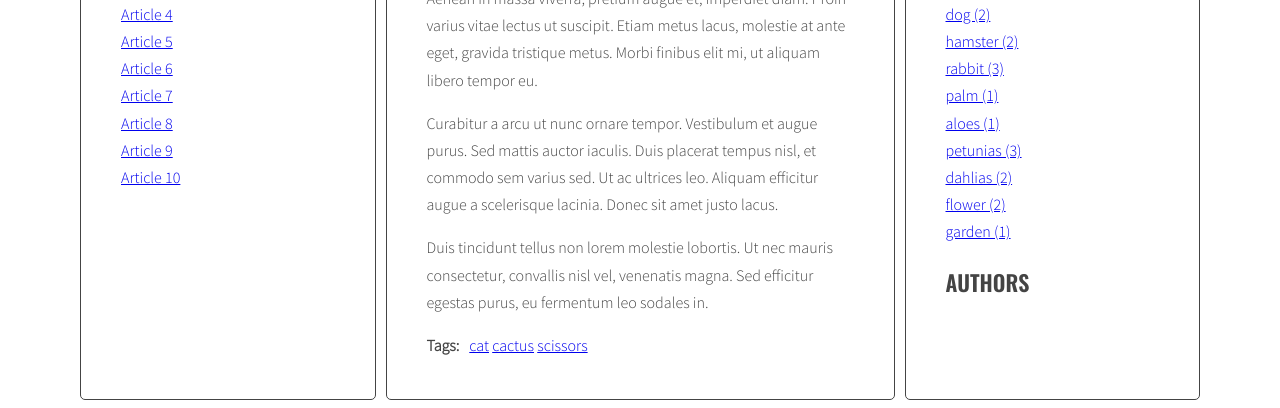
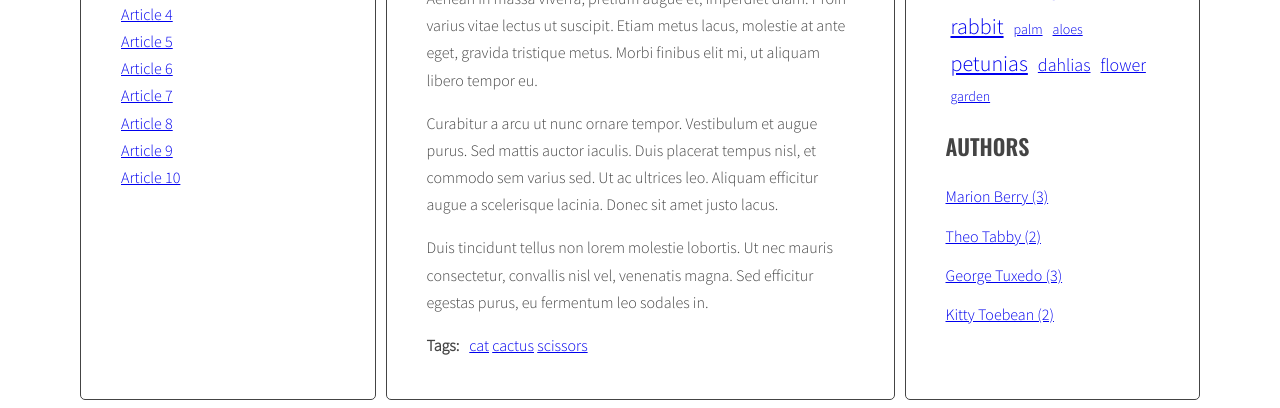
Before and after one commit to nameaga/javascript-blog, a website: page index.html in a window 1280 px wide. Shown: the part 439-847 px from the top of the page. Drawn offline with nearby package versions, Linux system fonts and the light colour scheme.

Commit message:
Add authors list in right column

```diff
--- a/js/script.js
+++ b/js/script.js
@@ -3,7 +3,10 @@ const optArticleSelector = '.post',
   optTitleListSelector = '.titles',
   optArticleTagsSelector = '.post-tags .list',
   optArticleAuthorSelector = '.post-author',
-  optTagsListSelector = '.tags.list';
+  optTagsListSelector = '.tags.list',
+  optCloudClassCount = '5',
+  optCloudClassPrefix = 'tag-size-',
+  optAuthorsListSelector = '.authors.list';
 
 function generateTitleLinks(customSelector = ''){
 
@@ -87,6 +90,27 @@ const titleClickHandler = function(event){
 
 generateTitleLinks();
 
+const calculateTagsParams = function(tags){
+  const params = {max: '0', min: '999999'};
+  for(let tag in tags){
+  console.log(tag + ' is used ' + tags[tag] + ' times');
+    if(tags[tag] > params.max){
+      params.max = tags[tag];
+    } else if
+    (tags[tag] < params.min){
+      params.min = tags[tag];
+    }
+  }
+  return params;
+}
+
+const calculateTagClass = function(count, params){
+  const normalizedCount = count - params.min;
+  const normalizedMax = params.max - params.min;
+  const percentage = normalizedCount / normalizedMax;
+  const classNumber = Math.floor( percentage * (optCloudClassCount - 1) + 1 );
+  return optCloudClassPrefix + classNumber;
+}
 
 function generateTags(){
   /* [NEW] create a new variable allTags with an empty object */
@@ -129,6 +153,8 @@ function generateTags(){
   /* [NEW] find list of tags in right column */
   const tagList = document.querySelector(optTagsListSelector);
   console.log('lista tagow', tagList);
+  const tagsParams = calculateTagsParams(allTags);
+  console.log('tagsParams:', tagsParams)
 
   /* [NEW] create variable for all links HTML code */
   let allTagsHTML = '';
@@ -136,7 +162,10 @@ function generateTags(){
   /* [NEW] START LOOP: for each tag in allTags: */
   for(let tag in allTags){
     /* [NEW] generate code of a link and add it to allTagsHTML */
-    allTagsHTML += '<li><a href="#tag-' + tag + '"><span>' + tag + ' (' + allTags[tag] + ') ' + '</span></a></li>';
+
+    tagLinkHTML = '<li><a href="#tag-' + tag + '" class="' + calculateTagClass(allTags[tag], tagsParams) + '"><span>' + tag + /*' (' + allTags[tag] + ') ' +*/ '</span></a></li>';
+    console.log('tagLinkHTML:', tagLinkHTML);
+    allTagsHTML += tagLinkHTML;
     console.log('tagi html', allTagsHTML);
   }
   /* [NEW] END LOOP: for each tag in allTags: */
@@ -193,6 +222,8 @@ addClickListenersToTags();
 
 
 function generateAuthors() {
+  /* [NEW] create a new variable allAuthors with an empty object */
+  let allAuthors = {};
   /* find all authors articles */
   const articles = document.querySelectorAll(optArticleSelector);
   /* START LOOP: for every article: */
@@ -210,11 +241,37 @@ function generateAuthors() {
     console.log('author link' , linkHTML);
     /* add generated code to html variable */
     html = html + linkHTML;
+    /* [NEW] check if this link is NOT already in allTags */
+    if(!allAuthors[author]) {
+      /* [NEW] add tag to allTags object */
+      allAuthors[author] = 1;
+      } else {
+        allAuthors[author]++;
+      }
+      console.log('allAuthors', allAuthors)
 
     /* insert HTML of all the links into the author wrapper */
     authorWrapper.innerHTML = html;
-    /* END LOOP: for each tag */
+    /* END LOOP: for every article: */
   }
+  /* [NEW] find list of tags in right column */
+  const authorList = document.querySelector(optAuthorsListSelector);
+  console.log('lista autorow', authorList);
+
+  /* [NEW] create variable for all links HTML code */
+  let allAuthorsHTML = '';
+
+  /* [NEW] START LOOP: for each tag in allTags: */
+  for(let author in allAuthors){
+    /* [NEW] generate code of a link and add it to allTagsHTML */
+    allAuthorsHTML += '<li><a href="#author-' + author + '"><span>' + author + ' (' + allAuthors[author] + ') ' + '</span></a></li>';
+    console.log('authors html', allAuthorsHTML);
+  }
+  /* [NEW] END LOOP: for each tag in allTags: */
+
+  /*[NEW] add HTML from allTagsHTML to tagList */
+  authorList.innerHTML = allAuthorsHTML;
+
 }
 generateAuthors();
 
--- a/sass/style.scss
+++ b/sass/style.scss
@@ -90,7 +90,6 @@ body {
     display: inline-block;
   }
 }
-
 /* Authors */
 
 .authors {
@@ -118,3 +117,23 @@ body {
     margin: 0 10px 0 0;
   }
 }
+/* Tags */
+.list.tags li{
+  display: inline-block;
+  margin: 0 5px;
+.tag-size-1 {
+  font-size: 14px;
+}
+.tag-size-2 {
+  font-size: 18px;
+}
+.tag-size-3 {
+  font-size: 22px;
+}
+.tag-size-4 {
+  font-size: 26px;
+}
+.tag-size-5 {
+  font-size: 30px;
+}
+}
```
Also changed, not shown: css/style.css, 1 other file.
